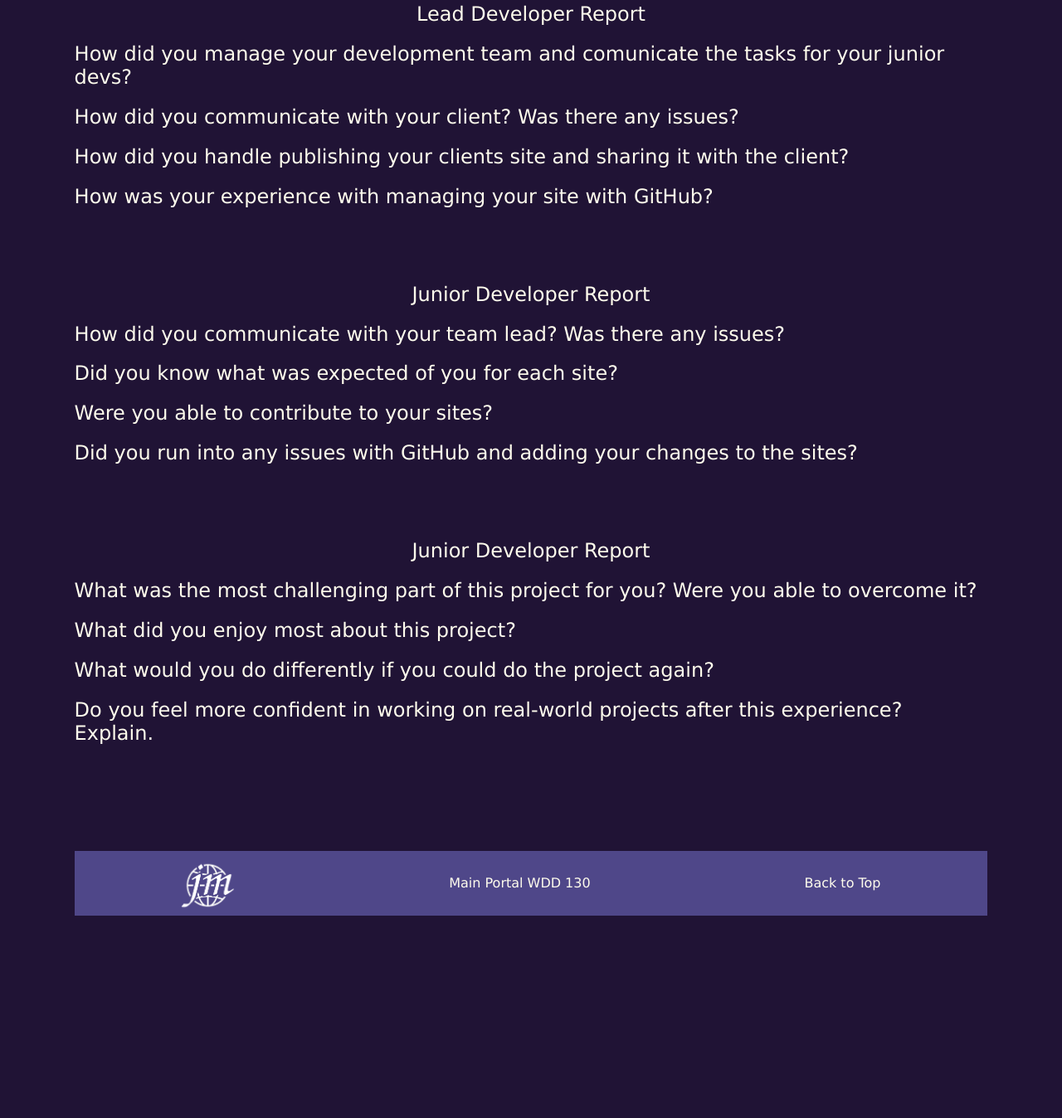
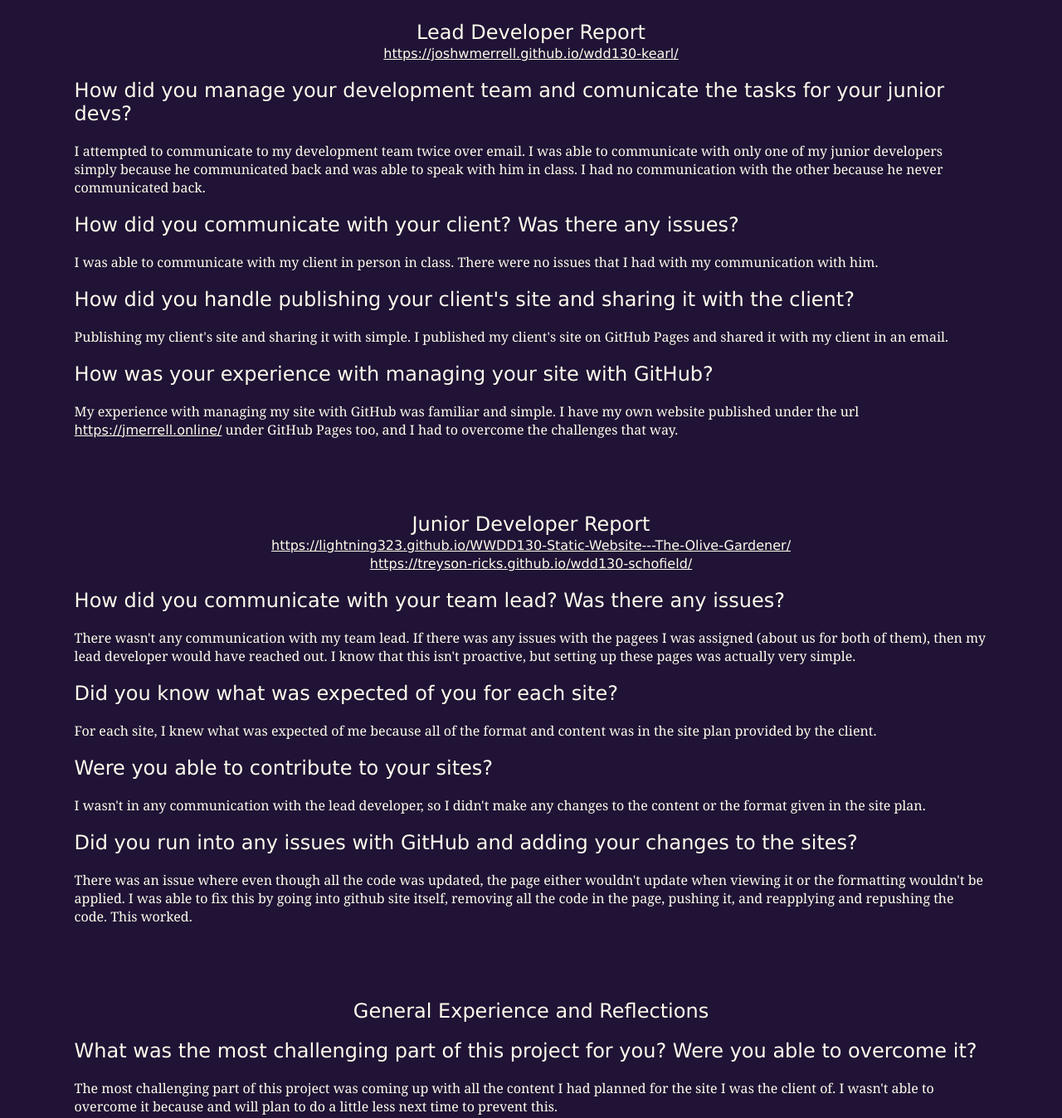
Before and after one commit to joshwmerrell/wdd130, a plain HTML site: page team_projects_reports.html in a window 1280 px wide. Shown: the part 860-2208 px from the top of the page at 83% size. Before the commit the page ends 2003 px from the top, so only its background shows below. Drawn offline with Linux system fonts and the light colour scheme.

Commit message:
Finished team project reports page

```diff
--- a/styles/team_projects_reports.css
+++ b/styles/team_projects_reports.css
@@ -1,14 +1,15 @@
 /* The following is the css for the TEAM PROJECTS REPORTS page. */
 
 main {
-    margin: 5% 0 10% 0;
+    margin: 0 0 10% 0;
+    padding: 5% 0 0 0;
 }
 
-#report_title {
+#reports_title {
     margin: 0 0 5% 0;
 }
 
-#report_title * {
+#reports_title *, .report_title, .site_link {
     margin: 0;
     padding: 0;
 }
@@ -20,3 +21,7 @@ main {
 .report section * {
     text-align: left;
 }
+
+.report a {
+    text-decoration: underline;
+}
--- a/team_projects_reports.html
+++ b/team_projects_reports.html
@@ -30,9 +30,9 @@
                 </nav>
             </header>
 
-            <main id="report_main">
+            <main id="reports_main">
 
-                <section id="report_title">
+                <section id="reports_title">
                     <h1>Team Project Reports for WDD130</h1>
                     <p>Joshua Merrell</p>
                 </section>
@@ -40,7 +40,8 @@
                 <!-- USE H2 and P elements to organize the reports. -->
                 <section class="report">
 
-                    <h2>Client Report</h2>
+                    <h2 class="report_title">Client Report</h2>
+                    <a class="site_link" target="_blank" href="https://jacob-derington.github.io/wdd130-merrell/">https://jacob-derington.github.io/wdd130-merrell/</a>
 
                     <section>
                         <h2>How did you decide what content and images to use for your site plan?</h2>
@@ -49,7 +50,7 @@
 
                     <section>
                         <h2>How did you communicate with your developer? Was there any issues with communication?</h2>
-                        <p>There were no issues with communicating with my lead developer on this project. I was able to meet with him every class and communication was focussed and stright to the point.</p>
+                        <p>There were no issues with communicating with my lead developer on this site. I was able to meet with him every class and communication was focussed and stright to the point.</p>
                     </section>
 
                     <section>
@@ -66,78 +67,81 @@
 
                 <section class="report">
 
-                    <h2>Lead Developer Report</h2>
+                    <h2 class="report_title">Lead Developer Report</h2>
+                    <a class="site_link" target="_blank" href="https://joshwmerrell.github.io/wdd130-kearl/">https://joshwmerrell.github.io/wdd130-kearl/</a>
 
                     <section>
                         <h2>How did you manage your development team and comunicate the tasks for your junior devs?</h2>
-                        <p></p>
+                        <p>I attempted to communicate to my development team twice over email. I was able to communicate with only one of my junior developers simply because he communicated back and was able to speak with him in class. I had no communication with the other because he never communicated back.</p>
                     </section>
 
                     <section>
                         <h2>How did you communicate with your client? Was there any issues?</h2>
-                        <p></p>
+                        <p>I was able to communicate with my client in person in class. There were no issues that I had with my communication with him.</p>
                     </section>
 
                     <section>
-                        <h2>How did you handle publishing your clients site and sharing it with the client?</h2>
-                        <p></p>
+                        <h2>How did you handle publishing your client's site and sharing it with the client?</h2>
+                        <p>Publishing my client's site and sharing it with simple. I published my client's site on GitHub Pages and shared it with my client in an email.</p>
                     </section>
 
                     <section>
                         <h2>How was your experience with managing your site with GitHub?</h2>
-                        <p></p>
+                        <p>My experience with managing my site with GitHub was familiar and simple. I have my own website published under the url <a href="https://jmerrell.online/" target="_blank">https://jmerrell.online/</a> under GitHub Pages too, and I had to overcome the challenges that way.</p>
                     </section>
 
                 </section>
 
                 <section class="report">
 
-                    <h2>Junior Developer Report</h2>
+                    <h2 class="report_title">Junior Developer Report</h2>
+                    <p class="site_link"><a target="_blank" href="https://lightning323.github.io/WWDD130-Static-Website---The-Olive-Gardener/">https://lightning323.github.io/WWDD130-Static-Website---The-Olive-Gardener/</a></p>
+                    <p class="site_link"><a target="_blank" href="https://treyson-ricks.github.io/wdd130-schofield/">https://treyson-ricks.github.io/wdd130-schofield/</a></p>
 
                     <section>
                         <h2>How did you communicate with your team lead? Was there any issues?</h2>
-                        <p></p>
+                        <p>There wasn't any communication with my team lead. If there was any issues with the pagees I was assigned (about us for both of them), then my lead developer would have reached out. I know that this isn't proactive, but setting up these pages was actually very simple.</p>
                     </section>
 
                     <section>
                         <h2>Did you know what was expected of you for each site?</h2>
-                        <p></p>
+                        <p>For each site, I knew what was expected of me because all of the format and content was in the site plan provided by the client.</p>
                     </section>
 
                     <section>
                         <h2>Were you able to contribute to your sites?</h2>
-                        <p></p>
+                        <p>I wasn't in any communication with the lead developer, so I didn't make any changes to the content or the format given in the site plan.</p>
                     </section>
 
                     <section>
                         <h2>Did you run into any issues with GitHub and adding your changes to the sites?</h2>
-                        <p></p>
+                        <p>There was an issue where even though all the code was updated, the page either wouldn't update when viewing it or the formatting wouldn't be applied. I was able to fix this by going into github site itself, removing all the code in the page, pushing it, and reapplying and repushing the code. This worked.</p>
                     </section>
 
                 </section>
 
                 <section class="report">
 
-                    <h2>Junior Developer Report</h2>
+                    <h2 class="report_title">General Experience and Reflections</h2>
 
                     <section>
                         <h2>What was the most challenging part of this project for you? Were you able to overcome it?</h2>
-                        <p></p>
+                        <p>The most challenging part of this project was coming up with all the content I had planned for the site I was the client of. I wasn't able to overcome it because and will plan to do a little less next time to prevent this.</p>
                     </section>
 
                     <section>
                         <h2>What did you enjoy most about this project?</h2>
-                        <p></p>
+                        <p>What I enjoyed most about this project was creating the pages themselves. I take a sense in the creating of art, and I like to think that each webpage is an art of expression. I also really like problem solving the holes or gaps in the plan that I was given for each site.</p>
                     </section>
 
                     <section>
                         <h2>What would you do differently if you could do the project again?</h2>
-                        <p></p>
+                        <p>What I would do next time is that I would have all the content prepared and give it to my developers. For the site I was the client of, the junior developers didn't work on it. And I don't blame them if they didn't because I didn't provide all of the content for the child pages.</p>
                     </section>
 
                     <section>
                         <h2>Do you feel more confident in working on real-world projects after this experience? Explain.</h2>
-                        <p></p>
+                        <p>Now that I have worked on a site with a tean, I feel more confident, not completely, in working on real-world projects. I didn't really engage with the all of my project partners, and communication with everyone is required for success in the real-world. I will need more practice if I am to be confident in working on a real-world project.</p>
                     </section>
 
                 </section>
@@ -151,8 +155,8 @@
                 </a>
                 <!-- <a>Site Plan</a> -->
                 <!-- <a>Contact Me</a> -->
-                <a href="team_projects_reports.html">Main Portal  WDD 130</a>
-                <a href="#hero">Back to Top</a>
+                <a href="index.html">Main Portal Page</a>
+                <a href="#reports_main">Back to Top</a>
 
             </footer>
 
```
